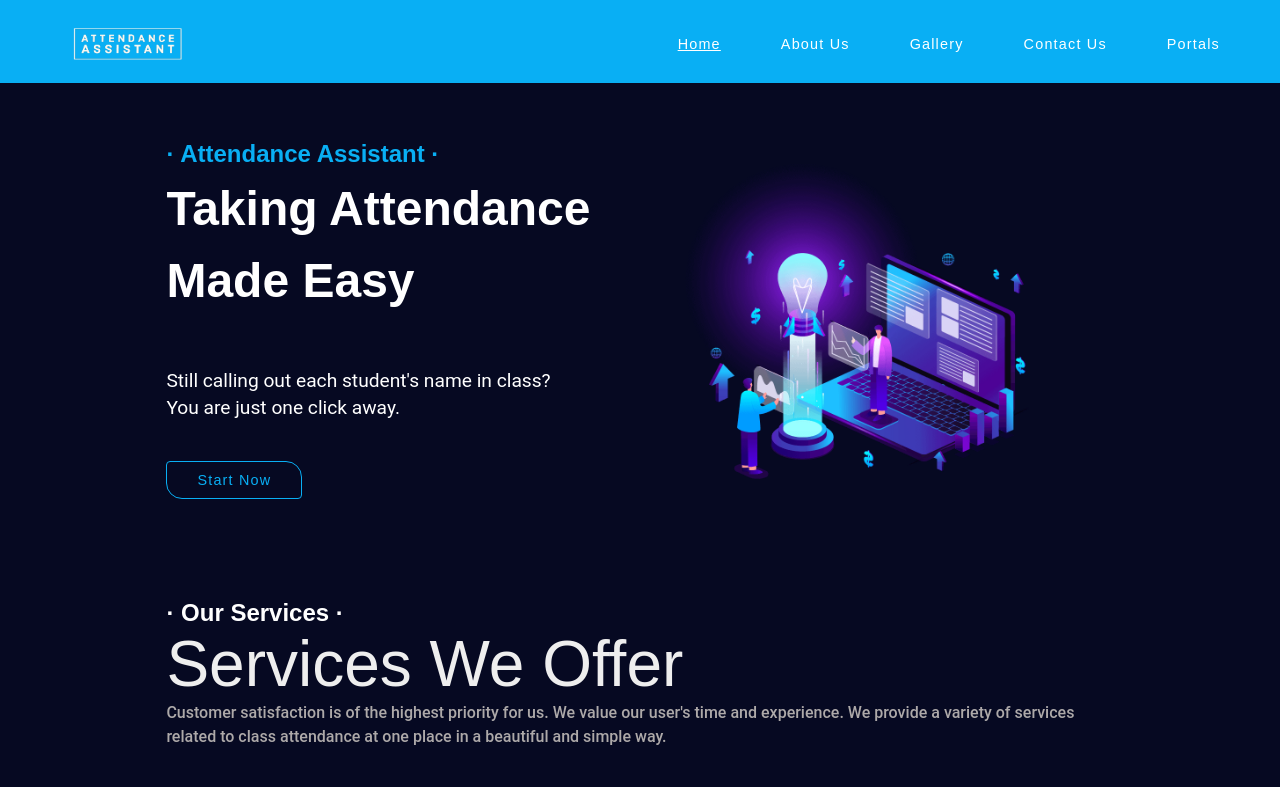
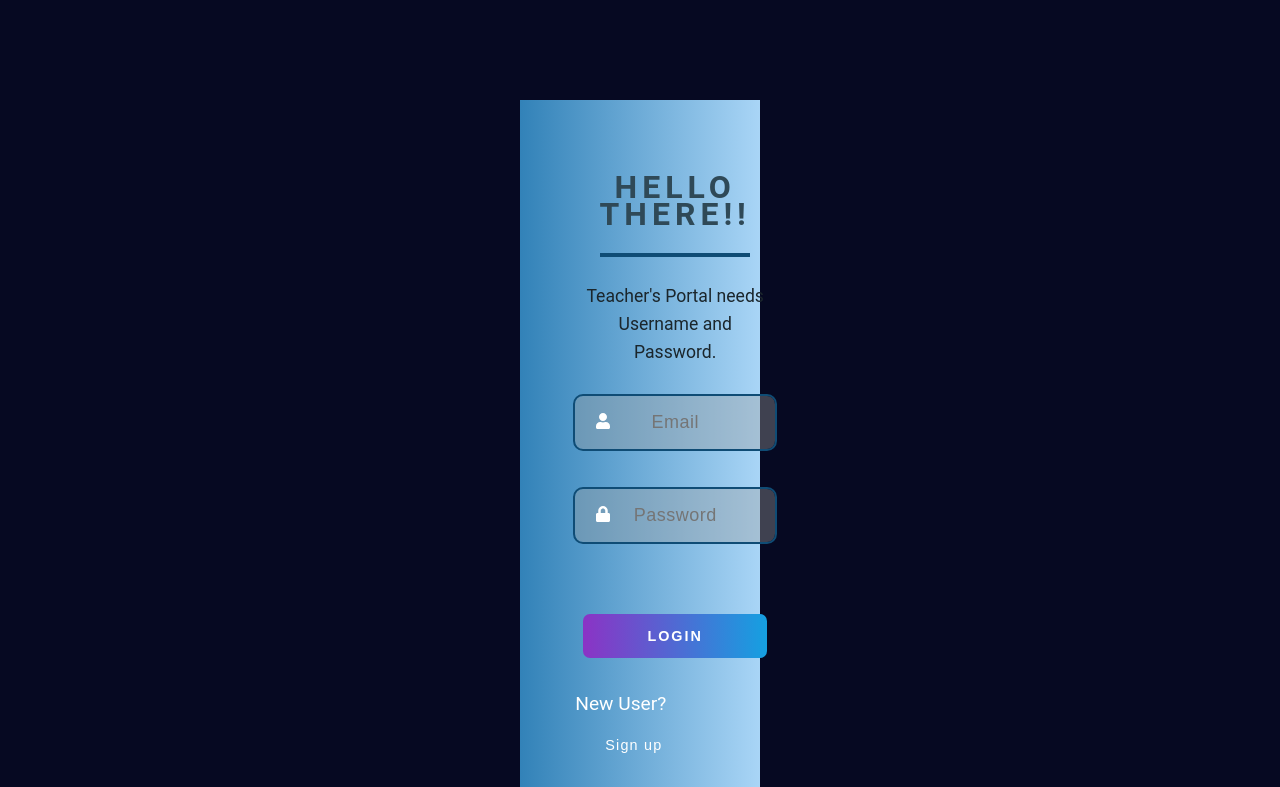
Before and after one commit to maskboyAvi/Attendance-Assistant-, a React (Create React App) app in the folder frontend/: page /teacher-login in a window 1280 px wide. Before the commit this address led to /. Shown: the top 787 px of the page. Built offline with nearby package versions, Linux system fonts and the light colour scheme; a web font is replaced by a local one.

Commit message:
Made techer login

```diff
--- a/frontend/src/App.js
+++ b/frontend/src/App.js
@@ -11,6 +11,7 @@ import SLogin from './Components_1/s_login';
 import SPortal from './Components_1/SPortal';
 import TPortal from './Components_1/TPortal';
 import PhotoUpload from './Components_1/PhotoUpload';
+import TLogin from './Components_1/TLogin';
 
 function App() {
   return (
@@ -24,6 +25,7 @@ function App() {
           <Route path="/gallery" element={<Gallery />} />
           <Route path="/portals" element={<Portals />} />
           <Route path="/student-login" element={<SLogin/>} />
+          <Route path="/teacher-login" element={<TLogin />} />
           <Route path="/student-portal" element={<SPortal/>} />
           <Route path="/teacher-portal" element={<TPortal/>} />
           <Route path="/photoupload" element={<PhotoUpload/>} />
--- /dev/null
+++ b/frontend/src/Components_1/TLogin.jsx
@@ -0,0 +1,98 @@
+import React, { useState } from 'react';
+import slng from './s_login.module.css';
+import { Link } from 'react-router-dom';
+import { FaUser,FaLock } from 'react-icons/fa';
+
+function TLogin() {
+  const [email, setEmail] = useState('');
+  const [password, setPassword] = useState('');
+
+  const checkEmail = () => {
+    const filter = /^(([^<>()\[\]\\.,;:\s@"]+(\.[^<>()\[\]\\.,;:\s@"]+)*)|(".+"))@((\[[0-9]{1,3}\.[0-9]{1,3}\.[0-9]{1,3}\.[0-9]{1,3}])|(([a-zA-Z\-0-9]+\.)+[a-zA-Z]{2,}))$/;
+    if (email === '') {
+      alert('Enter your Email');
+      return false;
+    } else if (!filter.test(email)) {
+      document.getElementById('email').focus();
+      alert('Please provide a valid email address');
+      return false;
+    }
+    return true;
+  };
+
+  const checkPass = () => {
+    if (password === '') {
+      alert('Enter your Password');
+      return false;
+    } else if (password.length < 6) {
+      alert('Password must be at least 6 characters');
+      return false;
+    } else if (password.length > 12) {
+      alert('Password should be less than 12 characters');
+      return false;
+    }
+    return true;
+  };
+
+  const handleLogin = (e) => {
+    e.preventDefault();
+    if (checkEmail() && checkPass()) {
+      alert('Login Successful');
+      window.location.href = './hps.html';
+    } else {
+      alert('Invalid Credentials');
+    }
+  };
+
+  return (
+    <>
+    <body className={slng['slg-body']}>
+    <section className={slng.main}>
+      <div className={slng['login-container']}>
+        <p className={slng.title}>Hello There!!</p>
+        <div className={slng.separator}></div>
+        <p className={slng['welcome-message']}>Teacher's Portal needs Username and Password.</p>
+        <form className={slng['login-form']}>
+          <div className={slng['form-control']}>
+            <input
+              type="text"
+              id="email"
+              placeholder="Email"
+              value={email}
+              onChange={(e) => setEmail(e.target.value)}
+            />
+            {/* <i className="fas fa-user"></i> */}
+            <i className={slng['icon']}><FaUser/></i>
+          </div>
+          <div className={slng['form-control']}>
+            <input
+              type="password"
+              id="psd"
+              placeholder="Password"
+              value={password}
+              onChange={(e) => setPassword(e.target.value)}
+            />
+            {/* <i className="fas fa-lock"></i> */}
+            <i className={slng['icon']}><FaLock/></i>
+          </div>
+          <button className={slng.submit} onClick={handleLogin}>
+            Login
+          </button>
+        </form>
+        <p className={slng.signup}>
+          New User? <a href="./Signup.html">Sign up</a>
+        </p>
+        <br />
+        <p className={slng.link}>
+          <a className={slng['T_login']} href="./T_login.html">
+            Teacher's Portal
+          </a>
+        </p>
+      </div>
+    </section>
+    </body>
+    </>
+  );
+}
+
+export default TLogin;
```
